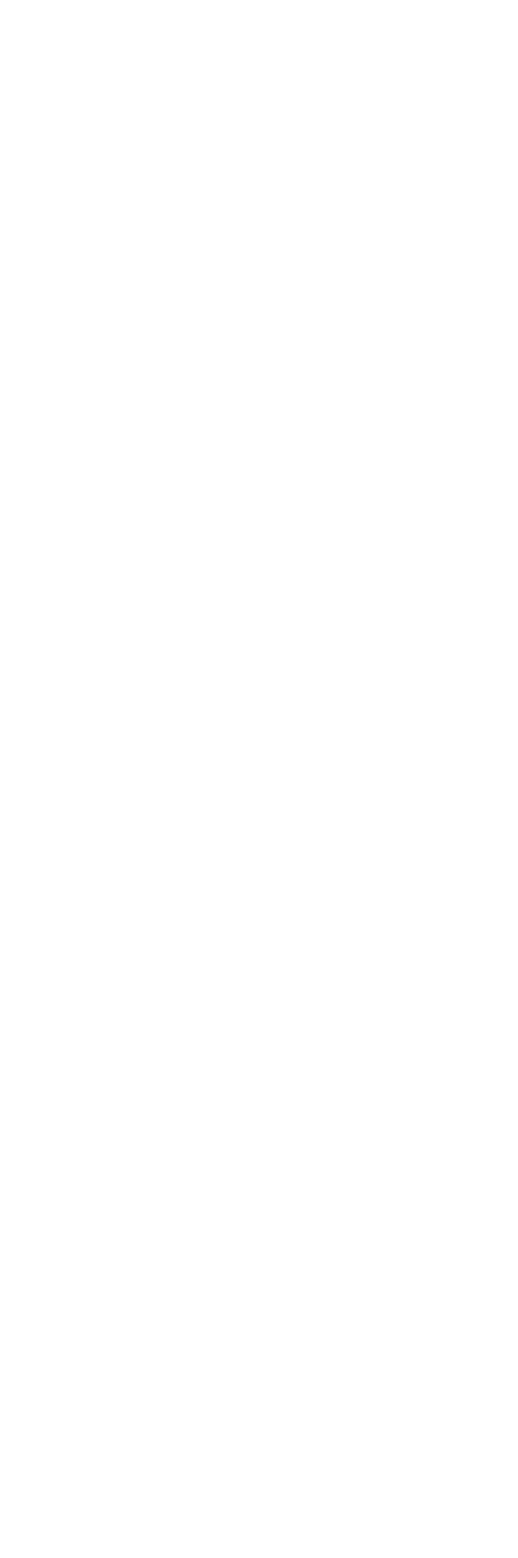
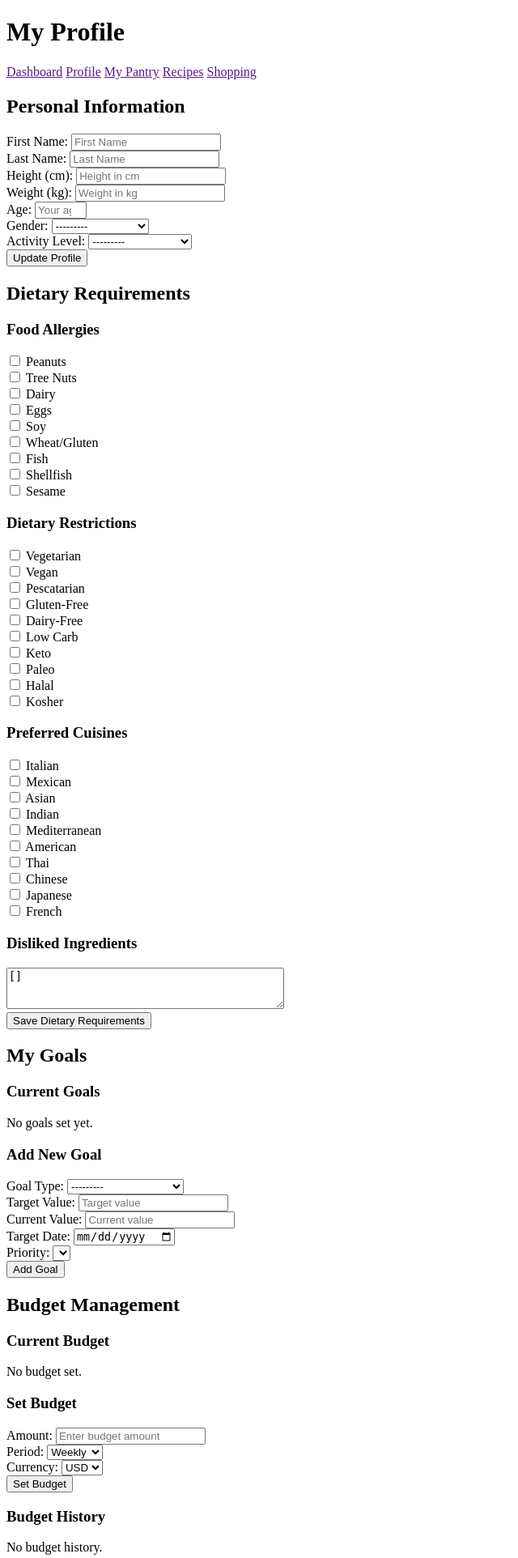
Before and after one commit to hemarastylepeke/pantrychef.uk, a Django app: page /accounts/profile/ in a window 1280 px wide. Before the commit the part shown is empty. Shown: the top 1924 px of the page at 81% size, without its empty margins (0-640 px from the left). Before the commit the page ends 800 px from the top, so only its background shows below. Run offline with Django 5.2, Linux system fonts and the light colour scheme; the visitor is signed in with stand-in values (Sample User, id 1); data comes from the database, SQL or seed files in the repository; lists and menus that the app fills with data are empty.

Commit message:
minimal user profile templates with basic info

```diff
--- a/accounts/forms.py
+++ b/accounts/forms.py
@@ -4,6 +4,7 @@ from django.contrib import messages
 from allauth.account.forms import LoginForm
 from django.contrib.auth import authenticate
 from allauth.core.exceptions import ImmediateHttpResponse
+from django.utils import timezone
 
 class UserProfileForm(forms.ModelForm):
     class Meta:
@@ -204,7 +205,7 @@ class UserGoalForm(forms.ModelForm):
 
         # Validate target date
         if target_date:
-            from django.utils import timezone
+
             if target_date < timezone.now().date():
                 raise forms.ValidationError({
                     'target_date': 'Target date cannot be in the past'
--- a/accounts/views.py
+++ b/accounts/views.py
@@ -4,6 +4,7 @@ from django.contrib import messages
 from .models import UserProfile, UserGoal, Budget
 from .forms import UserProfileForm, DietaryRequirementsForm, UserGoalForm, BudgetForm, PreferencesForm
 from django.http import JsonResponse
+from django.utils import timezone
 
 @login_required(login_url='account_login')
 def profile_page_view(request):
@@ -13,40 +14,41 @@ def profile_page_view(request):
     # Get or create user profile
     profile, created = UserProfile.objects.get_or_create(user=request.user)
 
-    # Get related data
+    # Related data
     goals = UserGoal.objects.filter(user=request.user, active=True)
     current_budget = Budget.objects.filter(user=request.user, active=True).first()
     budget_history = Budget.objects.filter(user=request.user).order_by('-created_at')[:5]
 
-    # Handle profile form submission
+    # Default form instances
     profile_form = UserProfileForm(instance=profile)
     dietary_form = DietaryRequirementsForm(instance=profile)
     goal_form = UserGoalForm()
     budget_form = BudgetForm(instance=current_budget) if current_budget else BudgetForm()
     preferences_form = PreferencesForm(instance=profile)
 
+    # Handle POST requests
     if request.method == 'POST':
-        # Determine which form was submitted
         form_type = request.POST.get('form_type')
 
+        # Profile update
         if form_type == 'profile':
             profile_form = UserProfileForm(request.POST, request.FILES, instance=profile)
             if profile_form.is_valid():
                 profile_form.save()
                 messages.success(request, 'Profile updated successfully!')
                 return redirect('profile_page')
-            else:
-                messages.error(request, 'Please correct the errors in the profile form.')
+            messages.error(request, 'Please correct the errors in the profile form.')
 
+        # Dietary requirements
         elif form_type == 'dietary':
             dietary_form = DietaryRequirementsForm(request.POST, instance=profile)
             if dietary_form.is_valid():
                 dietary_form.save()
                 messages.success(request, 'Dietary requirements updated successfully!')
                 return redirect('profile_page')
-            else:
-                messages.error(request, 'Please correct the errors in the dietary requirements form.')
+            messages.error(request, 'Please correct the errors in the dietary requirements form.')
 
+        # Goal creation
         elif form_type == 'goal':
             goal_form = UserGoalForm(request.POST)
             if goal_form.is_valid():
@@ -55,11 +57,11 @@ def profile_page_view(request):
                 goal.save()
                 messages.success(request, 'Goal added successfully!')
                 return redirect('profile_page')
-            else:
-                messages.error(request, 'Please correct the errors in the goal form.')
+            messages.error(request, 'Please correct the errors in the goal form.')
 
+        # --- Budget creation/update ---
         elif form_type == 'budget':
-            # Deactivate current budget if exists
+            # Deactivate existing active budget
             if current_budget:
                 current_budget.active = False
                 current_budget.save()
@@ -69,22 +71,22 @@ def profile_page_view(request):
                 budget = budget_form.save(commit=False)
                 budget.user = request.user
                 budget.active = True
+                budget.start_date = timezone.now() # Set start date to now
                 budget.save()
                 messages.success(request, 'Budget set successfully!')
                 return redirect('profile_page')
-            else:
-                messages.error(request, 'Please correct the errors in the budget form.')
+            messages.error(request, 'Please correct the errors in the budget form.')
 
+        # --- Preferences update ---
         elif form_type == 'preferences':
             preferences_form = PreferencesForm(request.POST, instance=profile)
             if preferences_form.is_valid():
                 preferences_form.save()
                 messages.success(request, 'Preferences updated successfully!')
                 return redirect('profile_page')
-            else:
-                messages.error(request, 'Please correct the errors in the preferences form.')
+            messages.error(request, 'Please correct the errors in the preferences form.')
 
-    # Prepare dietary data for template
+    # Dietary data for template
     dietary_data = {
         'allergies': profile.allergies or [],
         'restrictions': profile.dietary_restrictions or [],
@@ -108,6 +110,7 @@ def profile_page_view(request):
     }
 
     return render(request, 'account/profile.html', context)
+
 
 @login_required(login_url='account_login')
 def edit_goal_view(request, goal_id):
--- a/pantrycheff/settings.py
+++ b/pantrycheff/settings.py
@@ -220,7 +220,7 @@ AUTHENTICATION_BACKENDS = [
 ]
 
 # Redirect settings
-LOGIN_REDIRECT_URL = '/accounts/logout/'
+LOGIN_REDIRECT_URL = '/accounts/profile/'
 LOGIN_URL = '/accounts/login/'
 ACCOUNT_SIGNUP_REDIRECT_URL = '/accounts/login/'
 ACCOUNT_LOGOUT_REDIRECT_URL = '/accounts/login/'
--- a/templates/account/profile.html
+++ b/templates/account/profile.html
@@ -0,0 +1,366 @@
+<!DOCTYPE html>
+<html>
+<head>
+    <title>My Profile - PantryChef</title>
+</head>
+<body>
+    <header>
+        <h1>My Profile</h1>
+        <nav>
+            <a href="">Dashboard</a>
+            <a href="">Profile</a>
+            <a href="">My Pantry</a>
+            <a href="">Recipes</a>
+            <a href="">Shopping</a>
+        </nav>
+    </header>
+
+    <main>
+        <!-- Success/Error Messages -->
+        {% if messages %}
+        <div class="messages">
+            {% for message in messages %}
+            <div class="alert alert-{{ message.tags }}">
+                {{ message }}
+            </div>
+            {% endfor %}
+        </div>
+        {% endif %}
+
+        <!-- Personal Information Section -->
+        <section>
+            <h2>Personal Information</h2>
+            <form method="post" enctype="multipart/form-data">
+                {% csrf_token %}
+                <input type="hidden" name="form_type" value="profile">
+
+                <!-- Profile Image -->
+                <!-- <div>
+                    <label>Profile Picture:</label>
+                    {% if profile.profile_image %}
+                        <img src"" alt="Profile" width="100">
+                    {% endif %}
+
+                </div> -->
+
+                <!-- Basic Info -->
+                <div>
+                    <label>First Name:</label>
+                    {{ profile_form.first_name }}
+                </div>
+
+                <div>
+                    <label>Last Name:</label>
+                    {{ profile_form.last_name }}
+                </div>
+
+                <div>
+                    <label>Height (cm):</label>
+                    {{ profile_form.height }}
+                </div>
+
+                <div>
+                    <label>Weight (kg):</label>
+                    {{ profile_form.weight }}
+                </div>
+
+                <div>
+                    <label>Age:</label>
+                    {{ profile_form.age }}
+                </div>
+
+                <div>
+                    <label>Gender:</label>
+                    {{ profile_form.gender }}
+                </div>
+
+                <div>
+                    <label>Activity Level:</label>
+                    {{ profile_form.activity_level }}
+                </div>
+
+                <button type="submit">Update Profile</button>
+            </form>
+        </section>
+
+        <!-- Dietary Requirements Section -->
+        <section>
+            <h2>Dietary Requirements</h2>
+            <form method="post">
+                {% csrf_token %}
+                <input type="hidden" name="form_type" value="dietary">
+
+                <div>
+                    <h3>Food Allergies</h3>
+                    {{ dietary_form.allergies }}
+                </div>
+
+                <div>
+                    <h3>Dietary Restrictions</h3>
+                    {{ dietary_form.dietary_restrictions }}
+                </div>
+
+                <div>
+                    <h3>Preferred Cuisines</h3>
+                    {{ dietary_form.preferred_cuisines }}
+                </div>
+
+                <div>
+                    <h3>Disliked Ingredients</h3>
+                    {{ dietary_form.disliked_ingredients }}
+                </div>
+
+                <button type="submit">Save Dietary Requirements</button>
+            </form>
+        </section>
+
+        <!-- Goals Section -->
+        <section>
+            <h2>My Goals</h2>
+
+            <!-- Current Goals -->
+            <div>
+                <h3>Current Goals</h3>
+                {% if goals %}
+                    <ul>
+                    {% for goal in goals %}
+                        <li>
+                            <strong>{{ goal.get_goal_type_display }}</strong>
+                            {% if goal.target_value %} - Target: {{ goal.target_value }}{% endif %}
+                            {% if goal.current_value %} - Current: {{ goal.current_value }}{% endif %}
+                            {% if goal.target_date %} - By: {{ goal.target_date }}{% endif %}
+                            <a href="{% url 'edit_goal' goal.id %}">Edit</a>
+                            <a href="{% url 'delete_goal' goal.id %}">Delete</a>
+                        </li>
+                    {% endfor %}
+                    </ul>
+                {% else %}
+                    <p>No goals set yet.</p>
+                {% endif %}
+            </div>
+
+            <!-- Add New Goal Form -->
+            <div>
+                <h3>Add New Goal</h3>
+                <form method="post">
+                    {% csrf_token %}
+                    <input type="hidden" name="form_type" value="goal">
+
+                    <div>
+                        <label>Goal Type:</label>
+                        {{ goal_form.goal_type }}
+                    </div>
+
+                    <div>
+                        <label>Target Value:</label>
+                        {{ goal_form.target_value }}
+                    </div>
+
+                    <div>
+                        <label>Current Value:</label>
+                        {{ goal_form.current_value }}
+                    </div>
+
+                    <div>
+                        <label>Target Date:</label>
+                        {{ goal_form.target_date }}
+                    </div>
+
+                    <div>
+                        <label>Priority:</label>
+                        {{ goal_form.priority }}
+                    </div>
+
+                    <button type="submit">Add Goal</button>
+                </form>
+            </div>
+        </section>
+
+        <!-- Budget Section -->
+        <section>
+            <h2>Budget Management</h2>
+
+            <!-- Current Budget -->
+            <div>
+                <h3>Current Budget</h3>
+                {% if current_budget %}
+                    <p>
+                        {{ current_budget.amount }} {{ current_budget.currency }}
+                        per {{ current_budget.get_period_display }}
+                    </p>
+                {% else %}
+                    <p>No budget set.</p>
+                {% endif %}
+            </div>
+
+            <!-- Set Budget Form -->
+            <div>
+                <h3>Set Budget</h3>
+                <form method="post">
+                    {% csrf_token %}
+                    <input type="hidden" name="form_type" value="budget">
+
+                    <div>
+                        <label>Amount:</label>
+                        {{ budget_form.amount }}
+                    </div>
+
+                    <div>
+                        <label>Period:</label>
+                        {{ budget_form.period }}
+                    </div>
+
+                    <div>
+                        <label>Currency:</label>
+                        {{ budget_form.currency }}
+                    </div>
+
+                    <button type="submit">Set Budget</button>
+                </form>
+            </div>
+
+            <!-- Budget History -->
+            <div>
+                <h3>Budget History</h3>
+                {% if budget_history %}
+                    <ul>
+                    {% for budget in budget_history %}
+                        <li>
+                            {{ budget.amount }} {{ budget.currency }}
+                            ({{ budget.get_period_display }}) -
+                            {{ budget.created_at|date:"M d, Y" }}
+                            {% if budget.active %}(Active){% endif %}
+                        </li>
+                    {% endfor %}
+                    </ul>
+                {% else %}
+                    <p>No budget history.</p>
+                {% endif %}
+            </div>
+        </section>
+
+        <!-- Preferences Section -->
+        <section>
+            <h2>Preferences</h2>
+            <form method="post">
+                {% csrf_token %}
+                <input type="hidden" name="form_type" value="preferences">
+
+                <div>
+                    <h3>Activity Level</h3>
+                    {{ preferences_form.activity_level }}
+                </div>
+
+                <div>
+                    <h3>Subscription Plan</h3>
+                    {{ preferences_form.subscription_plan }}
+                </div>
+
+                <div>
+                    <h3>Preferred Cuisines</h3>
+                    {{ preferences_form.preferred_cuisines }}
+                </div>
+
+                <button type="submit">Save Preferences</button>
+            </form>
+        </section>
+
+        <!-- Current Dietary Summary -->
+        <section>
+            <h2>Current Dietary Summary</h2>
+            <div>
+                <h3>Allergies:</h3>
+                {% if dietary_data.allergies %}
+                    <ul>
+                    {% for allergy in dietary_data.allergies %}
+                        <li>{{ allergy }}</li>
+                    {% endfor %}
+                    </ul>
+                {% else %}
+                    <p>No allergies specified</p>
+                {% endif %}
+            </div>
+
+            <div>
+                <h3>Dietary Restrictions:</h3>
+                {% if dietary_data.restrictions %}
+                    <ul>
+                    {% for restriction in dietary_data.restrictions %}
+                        <li>{{ restriction }}</li>
+                    {% endfor %}
+                    </ul>
+                {% else %}
+                    <p>No dietary restrictions</p>
+                {% endif %}
+            </div>
+
+            <div>
+                <h3>Disliked Ingredients:</h3>
+                {% if dietary_data.disliked_ingredients %}
+                    <ul>
+                    {% for ingredient in dietary_data.disliked_ingredients %}
+                        <li>{{ ingredient }}</li>
+                    {% endfor %}
+                    </ul>
+                {% else %}
+                    <p>No disliked ingredients</p>
+                {% endif %}
+            </div>
+        </section>
+    </main>
+
+    <footer>
+        <p>&copy; 2024 PantryChef. All rights reserved.</p>
+    </footer>
+
+    <!-- Basic JavaScript for AJAX functionality -->
+    <script>
+        // Function to update goal progress via AJAX
+        function updateGoalProgress(goalId, currentValue) {
+            fetch(`/users/goals/${goalId}/update-progress/`, {
+                method: 'POST',
+                headers: {
+                    'Content-Type': 'application/x-www-form-urlencoded',
+                    'X-Requested-With': 'XMLHttpRequest',
+                    'X-CSRFToken': getCSRFToken()
+                },
+                body: `current_value=${currentValue}`
+            })
+            .then(response => response.json())
+            .then(data => {
+                if (data.success) {
+                    alert('Progress updated successfully!');
+                } else {
+                    alert('Error updating progress: ' + data.error);
+                }
+            });
+        }
+
+        // Function to get CSRF token
+        function getCSRFToken() {
+            return document.querySelector('[name=csrfmiddlewaretoken]').value;
+        }
+
+        // Quick budget update
+        function updateBudget(newAmount) {
+            fetch('/users/budget/quick-update/', {
+                method: 'POST',
+                headers: {
+                    'Content-Type': 'application/x-www-form-urlencoded',
+                    'X-Requested-With': 'XMLHttpRequest',
+                    'X-CSRFToken': getCSRFToken()
+                },
+                body: `amount=${newAmount}`
+            })
+            .then(response => response.json())
+            .then(data => {
+                if (data.success) {
+                    alert('Budget updated successfully!');
+                } else {
+                    alert('Error updating budget: ' + data.error);
+                }
+            });
+        }
+    </script>
+</body>
+</html>
--- a/templates/account/verification_sent.html
+++ b/templates/account/verification_sent.html
@@ -1,4 +1,3 @@
-{% extends 'core/base.html' %}
 {% load i18n %}
 {% load static %}
 
```
